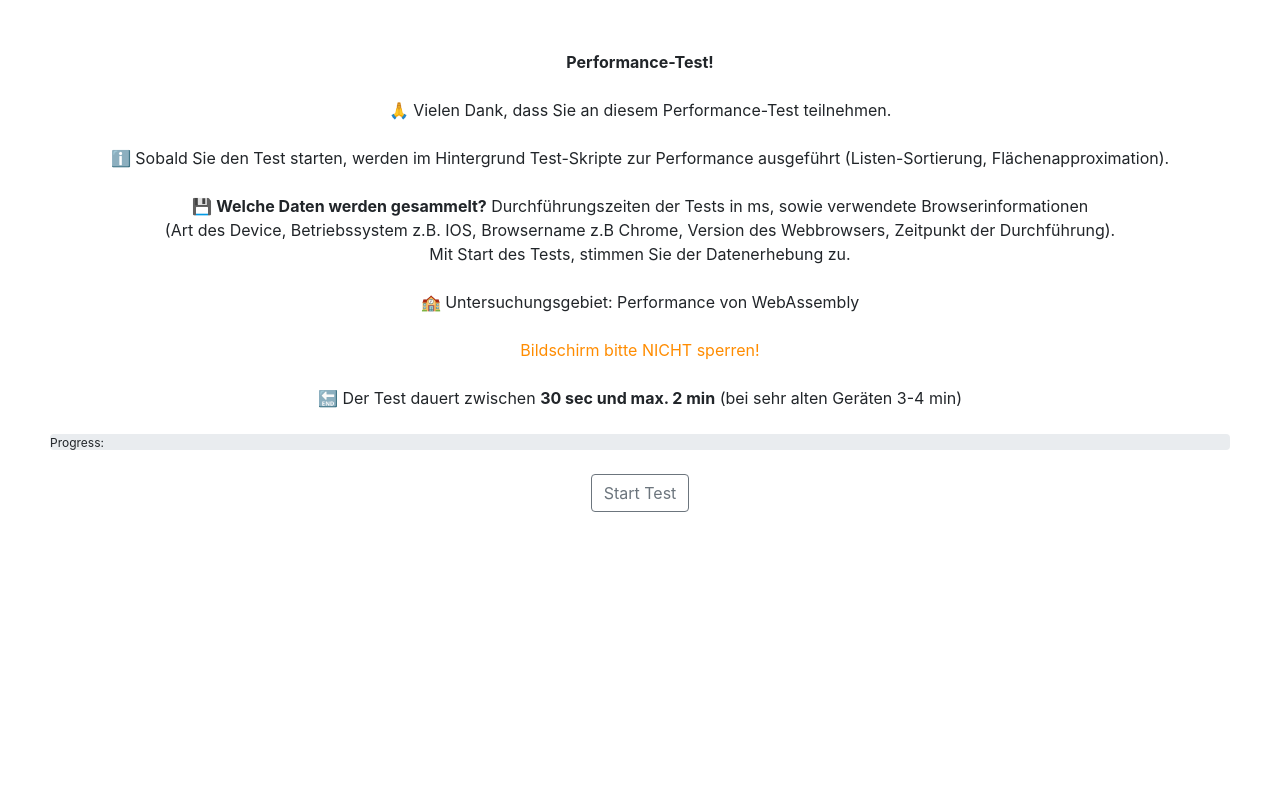
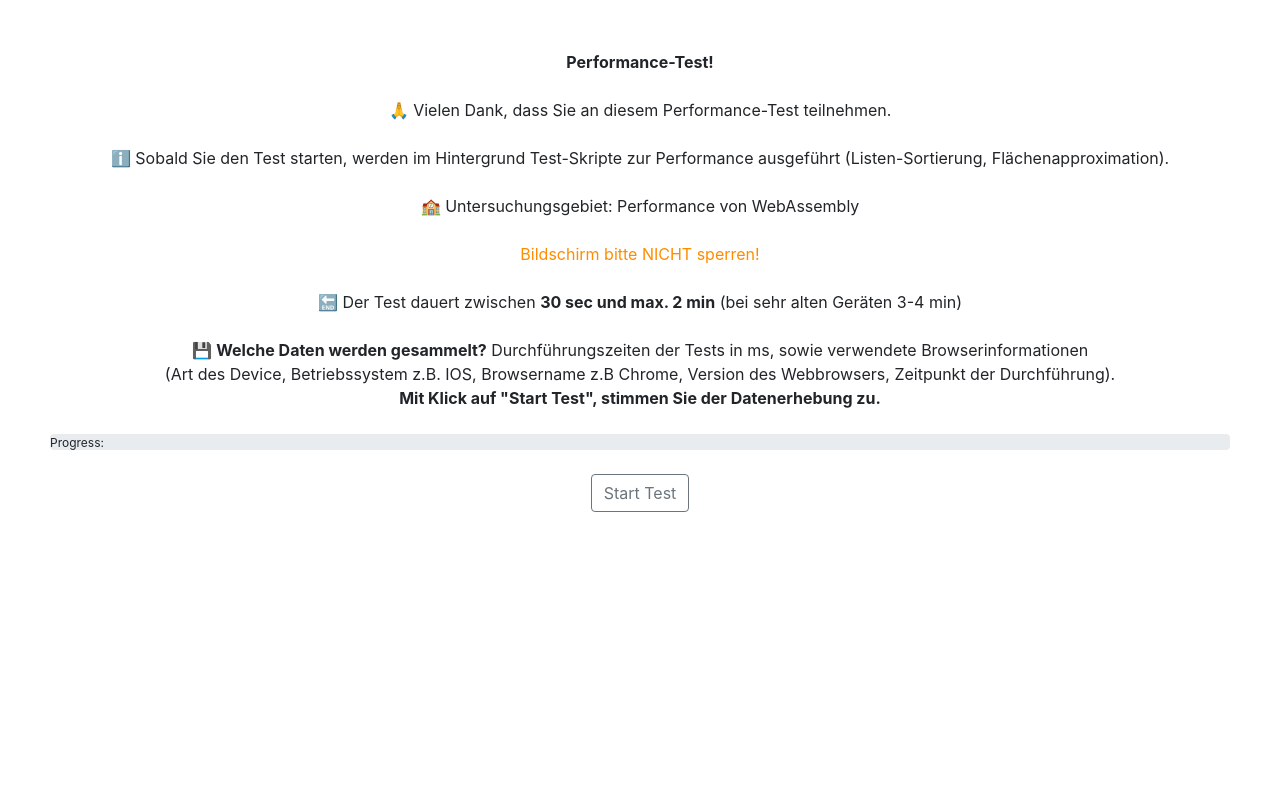
Before and after one commit to bdornauer/webAssemblyBackend, a website: page public/index.html in a window 1280 px wide. Shown: the top 800 px of the page. Drawn offline with nearby package versions, Linux system fonts and the light colour scheme.

Commit message:
new description data

```diff
--- a/public/index.html
+++ b/public/index.html
@@ -19,15 +19,15 @@
     🙏 Vielen Dank, dass Sie an diesem Performance-Test teilnehmen. <br><br>
     ℹ️ Sobald Sie den Test starten, werden im Hintergrund Test-Skripte zur Performance ausgeführt (Listen-Sortierung,
     Flächenapproximation).<br><br>
-    💾 <b>Welche Daten werden gesammelt?</b> Durchführungszeiten der Tests in ms, sowie verwendete Browserinformationen <br>(Art
-    des Device, Betriebssystem z.B. IOS, Browsername z.B Chrome, Version des Webbrowsers, Zeitpunkt der Durchführung).
-    <br>Mit Start des Tests, stimmen Sie der Datenerhebung zu.
-    <br><br>
     🏫 Untersuchungsgebiet: Performance von WebAssembly <br><br>
     <div style="color: darkorange">Bildschirm bitte NICHT sperren!</div>
     <br>
     🔚 Der Test dauert zwischen <b>30 sec und max. 2 min</b> (bei sehr alten Geräten 3-4 min)<br><br>
-
+    💾 <b>Welche Daten werden gesammelt?</b> Durchführungszeiten der Tests in ms, sowie verwendete Browserinformationen
+    <br>(Art
+    des Device, Betriebssystem z.B. IOS, Browsername z.B Chrome, Version des Webbrowsers, Zeitpunkt der Durchführung).
+    <br><b>Mit Klick auf "Start Test", stimmen Sie der Datenerhebung zu.</b>
+    <br><br>
     <div class="progress">
         Progress:
         <div id="progressbar" class="progress-bar" role="progressbar" aria-valuenow="25" aria-valuemin="0"
```
